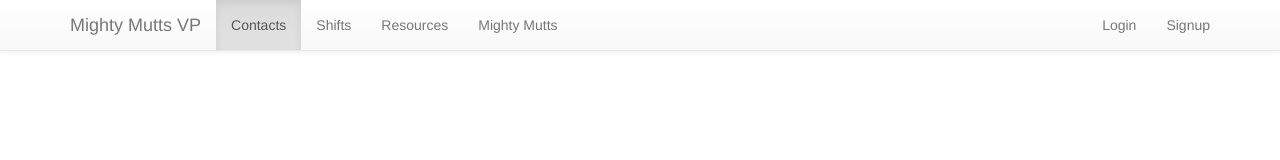
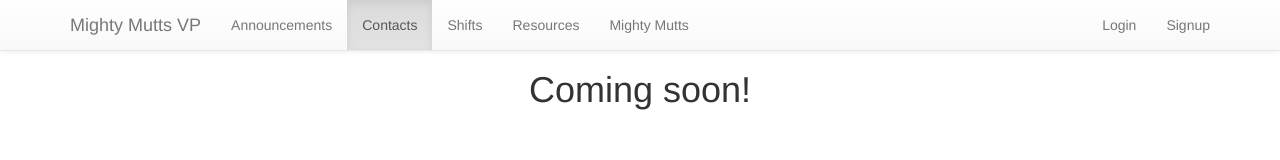
Before and after one commit to zeus89/MightyMuttsVolunteerPortal, a plain HTML site: page index.html in a window 1280 px wide. Both pictures are taken after a click on the link "Contacts". Drawn offline with Linux system fonts and the light colour scheme.

Commit message:
Set up helper to adjust application container for navbar offset.
Set up controllers for each of the different "pages", a base view for the pages, and views for the signup and login pages.

```diff
--- a/css/main.css
+++ b/css/main.css
@@ -1,3 +1,15 @@
 .navbar {
 	background-color: #E0E2E2;
 }
+
+#signupContainer {
+	margin-top: 30px;
+}
+
+#loginContainer {
+	margin-top: 30px;
+}
+
+#comingSoonContainer {
+	marin-top: 30px;
+}
--- a/index.html
+++ b/index.html
@@ -22,13 +22,16 @@
                     <span class="icon-bar"></span>
                     <span class="icon-bar"></span>
                 </button>
-                <a class="navbar-brand" href="#">Mighty Mutts VP</a>
+                <a class="navbar-brand" href="#home">Mighty Mutts VP</a>
             </div>
 
             <!-- Collect the nav links, forms, and other content for toggling -->
             <div class="collapse navbar-collapse" id="bs-example-navbar-collapse-1">
             		<ul class="nav navbar-nav">
-            			<li id="contacts" class="active">
+            			<li id="announcements" class="active">
+            				<a href="#announcements">Announcements</a>
+            			</li>
+            			<li id="contacts">
             				<a href="#contacts">Contacts</a>
             			</li>
             			<li id="shifts">
@@ -54,10 +57,49 @@
         </div>
         <!-- /.container-fluid -->
     </nav>
-Welcome to Mighty Mutts! We're excited to have you with us!
-<!--<script type="text/javascript" src="js/lib/jquery-1.11.1.min.js"></script>
-<script type="text/javascript" src="js/lib/bootstrap.min.js"></script>
-<script type="text/javascript" src="js/main.js"></script>-->
+    <div id="application"></div>
+
+<script type="text/template" id="login_template">
+	<div class="container">
+        <form role="form">
+          <div class="form-group">
+            <label for="loginEmail">Email address</label>
+            <input type="email" class="form-control" id="loginEmail" placeholder="Enter email">
+          </div>
+          <div class="form-group">
+            <label for="loginPassword">Password</label>
+            <input type="password" class="form-control" id="loginPassword" placeholder="Password">
+          </div>
+          <button type="submit" class="btn btn-default">Submit</button>
+        </form>
+	</div>
+</script>
+
+<script type="text/template" id="signup_template">
+    <div class="container">
+        <form role="form">
+          <div class="form-group">
+            <label for="loginEmail">Email address</label>
+            <input type="email" class="form-control" id="loginEmail" placeholder="Enter email">
+          </div>
+          <div class="form-group">
+            <label for="loginPassword">Password</label>
+            <input type="password" class="form-control" id="loginPassword" placeholder="Password">
+          </div>
+          <div class="form-group">
+            <label for="loginPasswordConfirmation">Password</label>
+            <input type="password" class="form-control" id="loginPasswordConfirmation" placeholder="Confirm password">
+          </div>
+          <button type="submit" class="btn btn-default">Submit</button>
+        </form>
+    </div>
+</script>
+
+<script type="text/template" id="coming_soon_template">
+    <div class="container">
+    <h1 class="text-center">Coming soon!</h1>
+    </div>
+</script>
 <script type="text/javascript" data-main="js/main" src="js/lib/require.js"></script>
 </body>
 </html>
--- /dev/null
+++ b/js/application_layout_helper.js
@@ -0,0 +1,8 @@
+define(function (require){
+
+	var $ = require('jquery');
+
+	var navbarHeight = $('.navbar').height();
+
+	$('#application').css('padding-top', (navbarHeight) + 'px');
+});
--- /dev/null
+++ b/js/controllers/announcements.controller.js
@@ -0,0 +1,17 @@
+define(function(require){
+
+	var Controller = require('controllers/controller'),
+			_			= require('underscore'),
+			ComingSoonView = require('../views/coming_soon.view');
+
+	var AnnouncementsController = _.extend(new Controller(), {
+
+		navId: 'announcements',
+
+		view: ComingSoonView,
+
+		viewContainer: 'comingSoonContainer'
+	});
+
+	return AnnouncementsController;
+});
--- /dev/null
+++ b/js/controllers/contacts.controller.js
@@ -0,0 +1,17 @@
+define(function(require){
+
+	var Controller = require('controllers/controller'),
+			_			= require('underscore'),
+			ComingSoonView = require('../views/coming_soon.view');
+
+	var ContactsController = _.extend(new Controller(), {
+
+		navId: 'contacts',
+
+		view: ComingSoonView,
+
+		viewContainer: 'comingSoonContainer'
+	});
+
+	return ContactsController;
+});
--- /dev/null
+++ b/js/controllers/controller.js
@@ -0,0 +1,38 @@
+define(function (require){
+
+	var Controller = function(){
+		this._view = null;
+	};
+
+	var prototype = Controller.prototype;
+
+	prototype.updateActiveState = function(){
+  	$(".nav").find(".active").removeClass("active");
+  	$('.nav #' + this.navId).addClass("active");
+	};
+
+	prototype._addContainer = function(){
+		$('#application').append('<div id="' + this.viewContainer + '"></div>');
+	};
+
+	prototype.start = function(){
+		this.updateActiveState();
+
+		if(this.view && this.viewContainer){
+			this._addContainer();
+			this._view = new this.view({
+				el: this.viewContainer
+			});
+		}
+	};
+
+	prototype.destroy = function(){
+
+		if(this._view){
+			this._view.remove();
+			this._view = null;
+		}
+	};
+
+	return Controller;
+});
--- /dev/null
+++ b/js/controllers/login.controller.js
@@ -0,0 +1,17 @@
+define(function(require){
+
+	var Controller 		= require('controllers/controller'),
+			_					= require('underscore'),
+			LoginView = require('../views/login.view');
+
+	var LoginController = _.extend(new Controller(), {
+
+		navId: 'login',
+
+		viewContainer: 'loginContainer',
+
+		view: LoginView
+	});
+
+	return LoginController;
+});
--- /dev/null
+++ b/js/controllers/logout.controller.js
@@ -0,0 +1,12 @@
+define(function(require){
+
+	var Controller = require('controllers/controller'),
+			_			= require('underscore');
+
+	var LogoutController = _.extend(new Controller(), {
+
+		navId: 'logout'
+	});
+
+	return LogoutController;
+});
--- /dev/null
+++ b/js/controllers/resources.controller.js
@@ -0,0 +1,17 @@
+define(function(require){
+
+	var Controller = require('controllers/controller'),
+			_			= require('underscore'),
+			ComingSoonView = require('../views/coming_soon.view');
+
+	var ResourcesController = _.extend(new Controller(), {
+
+		navId: 'resources',
+
+		view: ComingSoonView,
+
+		viewContainer: 'comingSoonContainer'
+	});
+
+	return ResourcesController;
+});
--- /dev/null
+++ b/js/controllers/shifts.controller.js
@@ -0,0 +1,17 @@
+define(function(require){
+
+	var Controller = require('controllers/controller'),
+			_			= require('underscore'),
+			ComingSoonView = require('../views/coming_soon.view');
+
+	var ShiftsController = _.extend(new Controller(), {
+
+		navId: 'shifts',
+
+		view: ComingSoonView,
+
+		viewContainer: 'comingSoonContainer'
+	});
+
+	return ShiftsController;
+});
--- /dev/null
+++ b/js/controllers/signup.controller.js
@@ -0,0 +1,17 @@
+define(function(require){
+
+	var Controller = require('controllers/controller'),
+			_					 = require('underscore'),
+			SignupView = require('../views/signup.view');
+
+	var SignupController = _.extend(new Controller(), {
+
+		navId: 'signup',
+
+		view: SignupView,
+
+		viewContainer: 'signupContainer'
+	});
+
+	return SignupController;
+});
--- /dev/null
+++ b/js/kz/controller.js
@@ -0,0 +1,42 @@
+define(function (require){
+
+	var controller = function(){
+
+	};
+
+	var prototype = controller.prototype;
+
+	// array of backbone views
+	prototype.views = [];
+
+	// add the view
+	prototype.addView = function( backboneView ){
+		this.views.push(backboneView);
+	};
+
+	// Remove the view
+	/*prototype.removeView = function( backboneView, destroy ){
+		for( var i = 0; i < this.views.length; i++){
+			if(this.views[i] === backboneView){
+				this.views.splice(i, 1);
+
+				if( destroy ){
+					backboneView.remove();
+				}
+			}
+		}
+	};*/
+
+	prototype.destroy = function(){
+		var i, view;
+
+		for(i = this.views.length - 1; i >= 0; i--){
+
+			view = this.views.splice(i, 1);
+
+			view.remove();
+		}
+	};
+
+	return controller;
+});
--- a/js/main.js
+++ b/js/main.js
@@ -19,7 +19,7 @@ requirejs.config({
     }
 });
 
-require(["jquery", "jquery.bootstrap", "backbone", "router"], function($, boostrap, Backbone, router) {
+require(["jquery", "jquery.bootstrap", "backbone", "router", "application_layout_helper"], function($, boostrap, Backbone, router) {
 
 		var appRouter = new router();
 
--- a/js/router.js
+++ b/js/router.js
@@ -1,14 +1,29 @@
 define(function (require){
-	var Backbone = require('backbone');
-
-	var updateActiveState = function(navId){
-  	$(".nav").find(".active").removeClass("active");
-  	$('.nav #' + navId).addClass("active");
-	};
+	var Backbone = require('backbone'),
+			AnnouncementsController = require('controllers/announcements.controller'),
+			ContactsController = require('controllers/contacts.controller'),
+			ShiftsController = require('controllers/shifts.controller'),
+			ResourcesController = require('controllers/resources.controller'),
+			LoginController = require('controllers/login.controller'),
+			LogoutController = require('controllers/logout.controller'),
+			SignupController = require('controllers/signup.controller');
 
 	var AppRouter = Backbone.Router.extend({
 
+		_currentController: null,
+
+		_updateCurrentController: function(currentController){
+
+			if(this._currentController){
+	  		this._currentController.destroy();
+	  	}
+
+			this._currentController = currentController;
+		},
+
 		routes: {
+			"home": 					"announcements",
+			"announcements":  "announcements",
 	    "contacts":      	"contacts",    // #contacts
 	    "shifts":        	"shifts",  // #shifts
 	    "resources": 			"resources",   // #resources
@@ -17,33 +32,53 @@ define(function (require){
 	    "logout":         "logout"
 	  },
 
-  	contacts: function() {
-	    console.log("contacts router");
-	    updateActiveState("contacts");
+	  announcements: function(){
+
+	  	this._updateCurrentController(AnnouncementsController);
+
+	  	AnnouncementsController.start();
 	  },
 
+  	contacts: function(){
+
+  		this._updateCurrentController(AnnouncementsController);
+
+  		ContactsController.start();
+  	},
+
 	  shifts: function(){
-			console.log("shifts router");
-			updateActiveState("shifts");
+
+	  	this._updateCurrentController(ShiftsController);
+
+			ShiftsController.start();
 	  },
 
 	  resources: function(){
-	  	console.log("resources router");
-	  	updateActiveState("resources");
+
+	  	this._updateCurrentController(ResourcesController);
+
+	  	ResourcesController.start();
 	  },
 
 	  login: function(){
-	  	console.log("login router");
-	  	updateActiveState("login");
+
+	  	this._updateCurrentController(LoginController);
+
+	  	LoginController.start();
 	  },
 
 	  signup: function(){
-	  	console.log("signup router");
-	  	updateActiveState("signup");
+
+	  	this._updateCurrentController(SignupController);
+
+	  	SignupController.start();
 	  },
 
 	  logout: function(){
-	  	console.log("logout router");
+
+	  	this._updateCurrentController(LogoutController);
+
+	  	LogoutController.start();
 	  }
 	});
 
--- /dev/null
+++ b/js/views/coming_soon.view.js
@@ -0,0 +1,10 @@
+define(function (require){
+
+    var View = require('./view'),
+
+    ComingSoonView = View.extend({
+    	template: '#coming_soon_template'
+    });
+
+    return ComingSoonView;
+});
--- /dev/null
+++ b/js/views/login.view.js
@@ -0,0 +1,10 @@
+define(function (require){
+
+    var View = require('./view'),
+
+    LoginView = View.extend({
+    	template: '#login_template'
+    });
+
+    return LoginView;
+});
--- /dev/null
+++ b/js/views/signup.view.js
@@ -0,0 +1,10 @@
+define(function (require){
+
+    var View = require('./view'),
+
+    SignupView = View.extend({
+    	template: '#signup_template'
+    });
+
+    return SignupView;
+});
--- /dev/null
+++ b/js/views/view.js
@@ -0,0 +1,25 @@
+define(function (require){
+
+    var Backbone = require('backbone'),
+    	$        = require('jquery'),
+    	_ 	     = require('underscore'),
+
+    View = Backbone.View.extend({
+
+        initialize: function(options){
+            if(options && options.el){
+                this.setElement('#' + options.el);
+            }
+
+            this.render();
+        },
+        render: function(){
+            // Compile the template using underscore
+            var template = _.template( $(this.template).html(), {} );
+            // Load the compiled HTML into the Backbone "el"
+            this.$el.html( template );
+        }
+    });
+
+    return View;
+});
```
